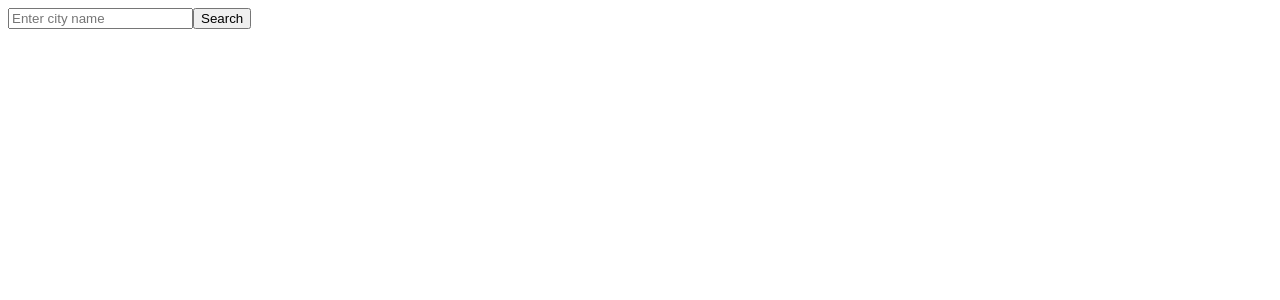
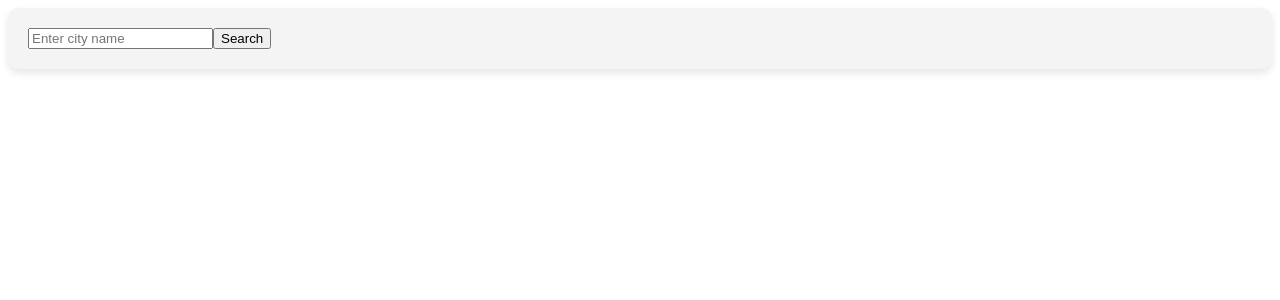
Before and after one commit to pritamkumarbishwas/weatherApp, a React (Vite) app: page / in a window 1280 px wide. Shown: the top 300 px of the page. Built offline with nearby package versions, Linux system fonts and the light colour scheme.

Commit message:
weather app

```diff
--- a/src/Weather.jsx
+++ b/src/Weather.jsx
@@ -26,7 +26,7 @@ const Weather = () => {
   };
 
   return (
-    <div className='weather-container'>
+    <div className='weather-card'>
       <input type="text" value={city} placeholder='Enter city name' onChange={(e) => setCity(e.target.value)} />
       <button onClick={handleSearch}>Search</button>
       {loading && <p className='loading'>Loading data...</p>}
```
